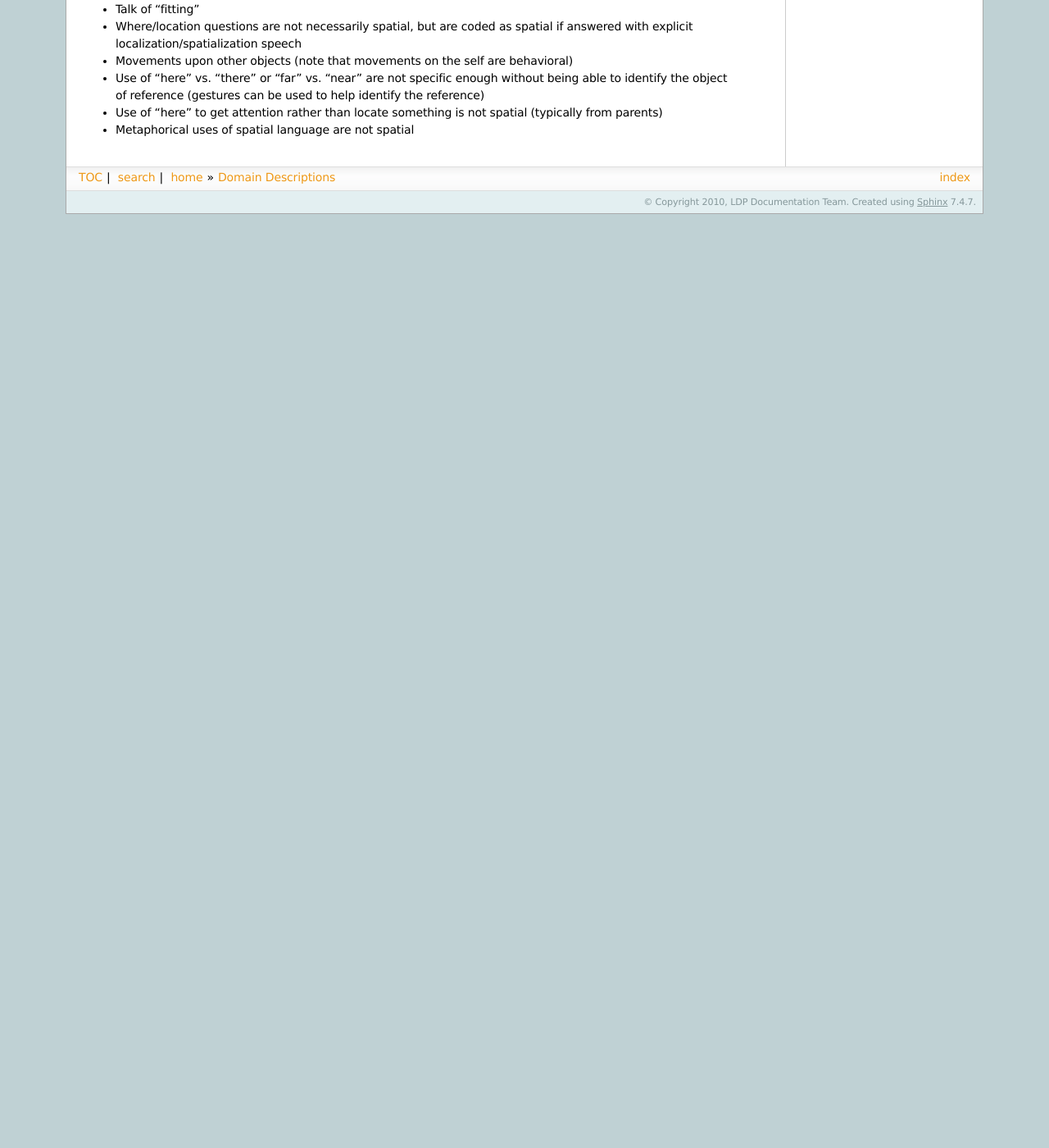
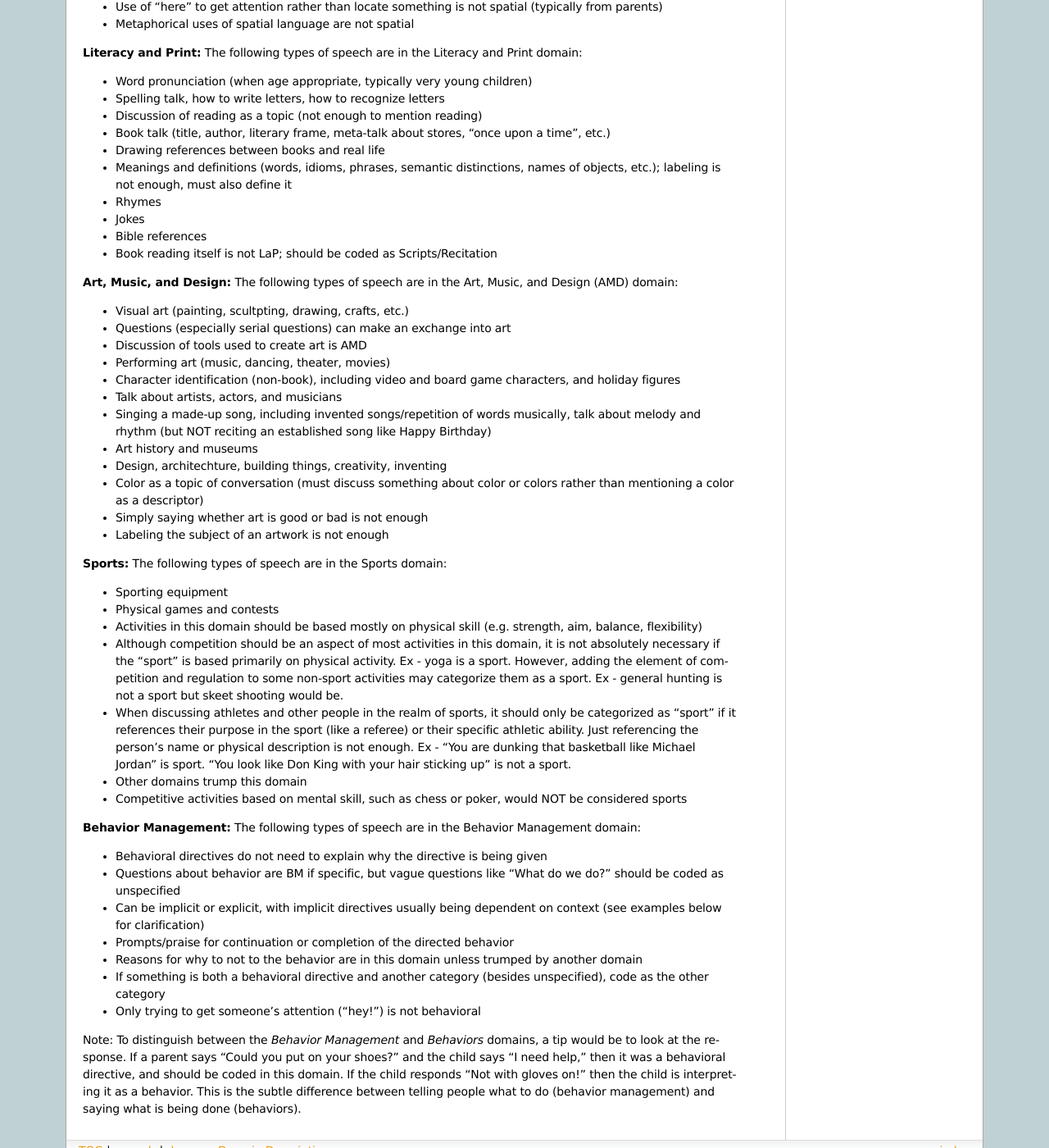
Before and after one commit to ldp-uchicago/docs, a Sphinx documentation site: the page built from sphinx/guides/HOT-and-Domain-Coding/Domain-descriptions.rst, in a window 1280 px wide and 1400 px high, scrolled down 1565 px. Shown: the whole window at 82% size. Built offline with Sphinx 7.4.7, drawn with Linux system fonts in a browser that asks for light colours; formulas are drawn with MathJax 3; before the commit the page ends 1826 px from its top, so only the background shows below that.

Commit message:
Update Domain-descriptions.rst

```diff
--- a/sphinx/guides/HOT-and-Domain-Coding/Domain-descriptions.rst
+++ b/sphinx/guides/HOT-and-Domain-Coding/Domain-descriptions.rst
@@ -22,7 +22,6 @@ The following types of speech are in the Social domain:
 * People from different countries and their traditions
 
 **Emotional:**
-
 The following types of speech are in the Emotional domain:
 
 * Discussing feelings (emotion words)
@@ -32,7 +31,6 @@ The following types of speech are in the Emotional domain:
 * Descriptors like "funny" or "silly" are not emotions
 
 **Natural World:**
-
 The following types of speech are in the Natural World domain:
 
 * Science, technology, engineering, physical sciences, natural sciences
@@ -47,7 +45,6 @@ The following types of speech are in the Natural World domain:
 * Artistic representations of natural phenomena, unless the point is to understand the artwork
 
 **Mathematics:**
-
 The following types of speech are in the Mathematics domain:
 
 * Measurements: quantity, size, height, speed, depth, weight, degrees, movement
@@ -58,7 +55,6 @@ The following types of speech are in the Mathematics domain:
 * Having a "math word" in an utterance does not mean it is necessarily math
 
 **Spatial Reasoning:**
-
 The following types of speech are in the Spatial Reasoning domain:
 
 * Spatial relations (using words like "above", "below", "next to", etc.)
@@ -69,3 +65,53 @@ The following types of speech are in the Spatial Reasoning domain:
 * Use of "here" vs. "there" or "far" vs. "near" are not specific enough without being able to identify the object of reference (gestures can be used to help identify the reference)
 * Use of "here" to get attention rather than locate something is not spatial (typically from parents)
 * Metaphorical uses of spatial language are not spatial
+
+**Literacy and Print:**  The following types of speech are in the Literacy and Print domain:
+
+* Word pronunciation (when age appropriate, typically very young children)
+* Spelling talk, how to write letters, how to recognize letters
+* Discussion of reading as a topic (not enough to mention reading)
+* Book talk (title, author, literary frame, meta-talk about stores, "once upon a time", etc.)
+* Drawing references between books and real life
+* Meanings and definitions (words, idioms, phrases, semantic distinctions, names of objects, etc.); labeling is not enough, must also define it
+* Rhymes
+* Jokes
+* Bible references
+* Book reading itself is not LaP; should be coded as Scripts/Recitation
+
+**Art, Music, and Design:** The following types of speech are in the Art, Music, and Design (AMD) domain:
+
+* Visual art (painting, scultpting, drawing, crafts, etc.)
+* Questions (especially serial questions) can make an exchange into art
+* Discussion of tools used to create art is AMD
+* Performing art (music, dancing, theater, movies)
+* Character identification (non-book), including video and board game characters, and holiday figures
+* Talk about artists, actors, and musicians
+* Singing a made-up song, including invented songs/repetition of words musically, talk about melody and rhythm (but NOT reciting an established song like Happy Birthday)
+* Art history and museums
+* Design, architechture, building things, creativity, inventing
+* Color as a topic of conversation (must discuss something about color or colors rather than mentioning a color as a descriptor)
+* Simply saying whether art is good or bad is not enough
+* Labeling the subject of an artwork is not enough
+
+**Sports:** The following types of speech are in the Sports domain:
+
+* Sporting equipment
+* Physical games and contests
+* Activities in this domain should be based mostly on physical skill (e.g. strength, aim, balance, flexibility)
+* Although competition should be an aspect of most activities in this domain, it is not absolutely necessary if the "sport" is based primarily on physical activity. Ex - yoga is a sport. However, adding the element of competition and regulation to some non-sport activities may categorize them as a sport. Ex - general hunting is not a sport but skeet shooting would be.
+* When discussing athletes and other people in the realm of sports, it should only be categorized as "sport" if it references their purpose in the sport (like a referee) or their specific athletic ability. Just referencing the person's name or physical description is not enough. Ex - "You are dunking that basketball like Michael Jordan" is sport. "You look like Don King with your hair sticking up" is not a sport.
+* Other domains trump this domain
+* Competitive activities based on mental skill, such as chess or poker, would NOT be considered sports
+
+**Behavior Management:** The following types of speech are in the Behavior Management domain:
+
+* Behavioral directives do not need to explain why the directive is being given
+* Questions about behavior are BM if specific, but vague questions like "What do we do?" should be coded as unspecified
+* Can be implicit or explicit, with implicit directives usually being dependent on context (see examples below for clarification)
+* Prompts/praise for continuation or completion of the directed behavior
+* Reasons for why to not to the behavior are in this domain unless trumped by another domain
+* If something is both a behavioral directive and another category (besides unspecified), code as the other category
+* Only trying to get someone's attention ("hey!") is not behavioral
+
+Note: To distinguish between the *Behavior Management* and *Behaviors* domains, a tip would be to look at the response. If a parent says "Could you put on your shoes?" and the child says "I need help," then it was a behavioral directive, and should be coded in this domain. If the child responds "Not with gloves on!" then the child is interpreting it as a behavior. This is the subtle difference between telling people what to do (behavior management) and saying what is being done (behaviors).
```
